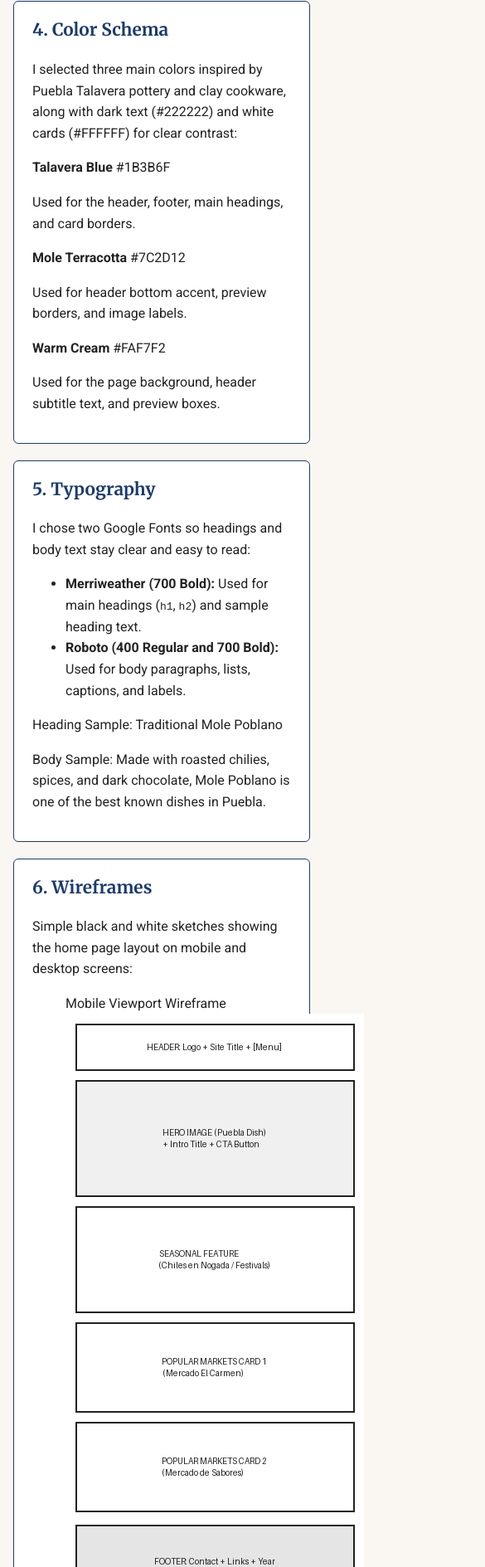
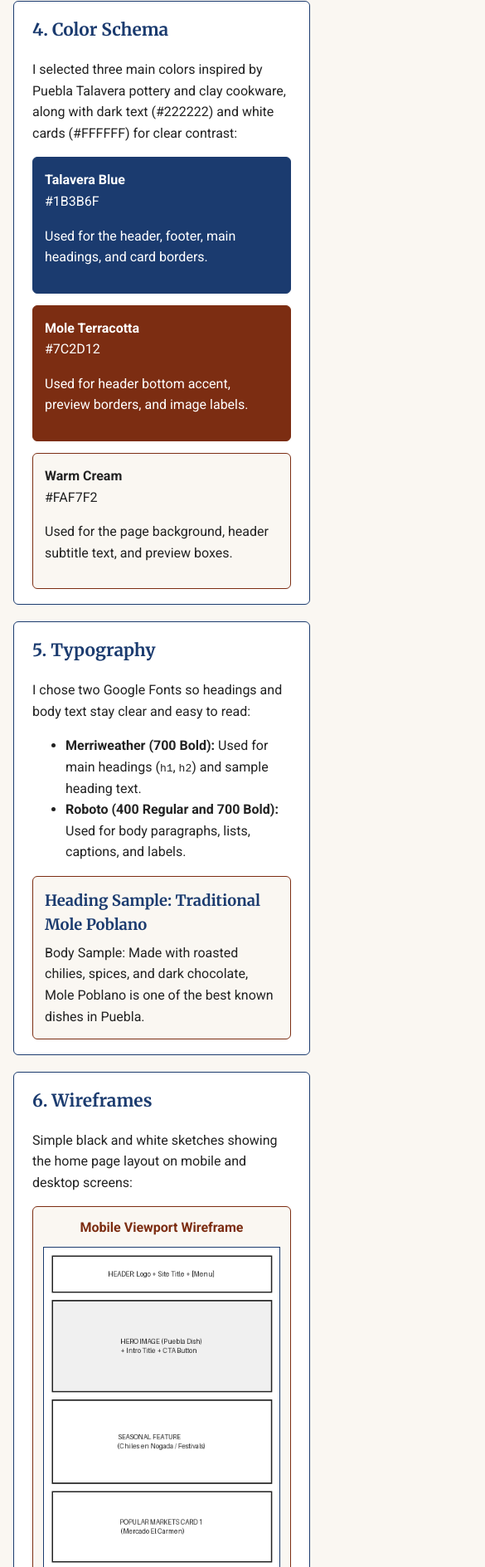
Before and after one commit to User45pro/wdd231, a plain HTML site: page final/siteplan.html in a window 390 px wide. Shown: the part 1269-3158 px from the top of the page at 83% size, 585 px wide, since content can reach past the window. Drawn offline with Linux system fonts and the light colour scheme.

Commit message:
I added responsive grid styles and palette accents for siteplan

```diff
--- a/final/styles/siteplan.css
+++ b/final/styles/siteplan.css
@@ -50,3 +50,111 @@ h2 {
   margin-top: 0;
   font-size: 1.3rem;
 }
+
+.palette {
+  display: grid;
+  grid-template-columns: 1fr;
+  gap: 14px;
+  margin-top: 12px;
+}
+
+.swatch {
+  padding: 14px;
+  border-radius: 6px;
+  border: 1px solid #1B3B6F;
+}
+
+.swatch strong,
+.swatch span {
+  display: block;
+}
+
+.swatch.primary {
+  background-color: #1B3B6F;
+  color: #FFFFFF;
+}
+
+.swatch.accent {
+  background-color: #7C2D12;
+  color: #FFFFFF;
+  border-color: #7C2D12;
+}
+
+.swatch.bg {
+  background-color: #FAF7F2;
+  color: #222222;
+  border-color: #7C2D12;
+}
+
+.type-sample {
+  background-color: #FAF7F2;
+  border: 1px solid #7C2D12;
+  padding: 14px;
+  border-radius: 6px;
+  margin-top: 10px;
+}
+
+.sample-heading {
+  font-family: "Merriweather", Georgia, serif;
+  font-weight: 700;
+  font-size: 1.15rem;
+  color: #1B3B6F;
+  margin: 0 0 6px;
+}
+
+.sample-body {
+  font-family: "Roboto", Arial, sans-serif;
+  margin: 0;
+}
+
+.wireframes {
+  display: grid;
+  grid-template-columns: 1fr;
+  gap: 20px;
+  margin-top: 12px;
+}
+
+figure {
+  margin: 0;
+  text-align: center;
+  background-color: #FAF7F2;
+  padding: 12px;
+  border: 1px solid #7C2D12;
+  border-radius: 6px;
+}
+
+figcaption {
+  font-weight: 700;
+  color: #7C2D12;
+  margin-bottom: 10px;
+}
+
+figure img {
+  max-width: 100%;
+  height: auto;
+  border: 1px solid #1B3B6F;
+  background-color: #FFFFFF;
+}
+
+footer {
+  background-color: #1B3B6F;
+  color: #FFFFFF;
+  text-align: center;
+  padding: 16px;
+  margin-top: 32px;
+  border-top: 4px solid #7C2D12;
+}
+
+footer p {
+  margin: 0;
+}
+
+@media (min-width: 768px) {
+  .palette {
+    grid-template-columns: repeat(3, 1fr);
+  }
+  .wireframes {
+    grid-template-columns: 1fr 2fr;
+    align-items: start;
+  }
+}
```
